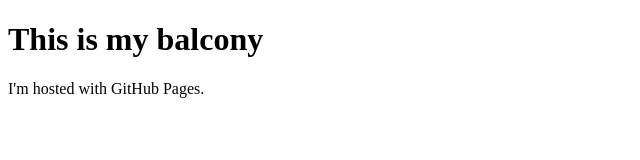
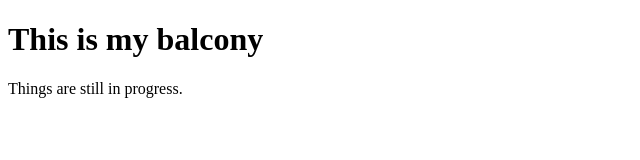
Before and after one commit to mytinybalcony/mytinybalcony.github.io, a plain HTML site: page index.html in a window 1280 px wide. Shown: the full height of the page, 0-640 px from the left. Drawn offline with Linux system fonts and the light colour scheme.

Commit message:
change message

```diff
--- a/index.html
+++ b/index.html
@@ -2,6 +2,6 @@
 <html>
 <body>
 <h1>This is my balcony</h1>
-<p>I'm hosted with GitHub Pages.</p>
+<p>Things are still in progress.</p>
 </body>
 </html>
```
